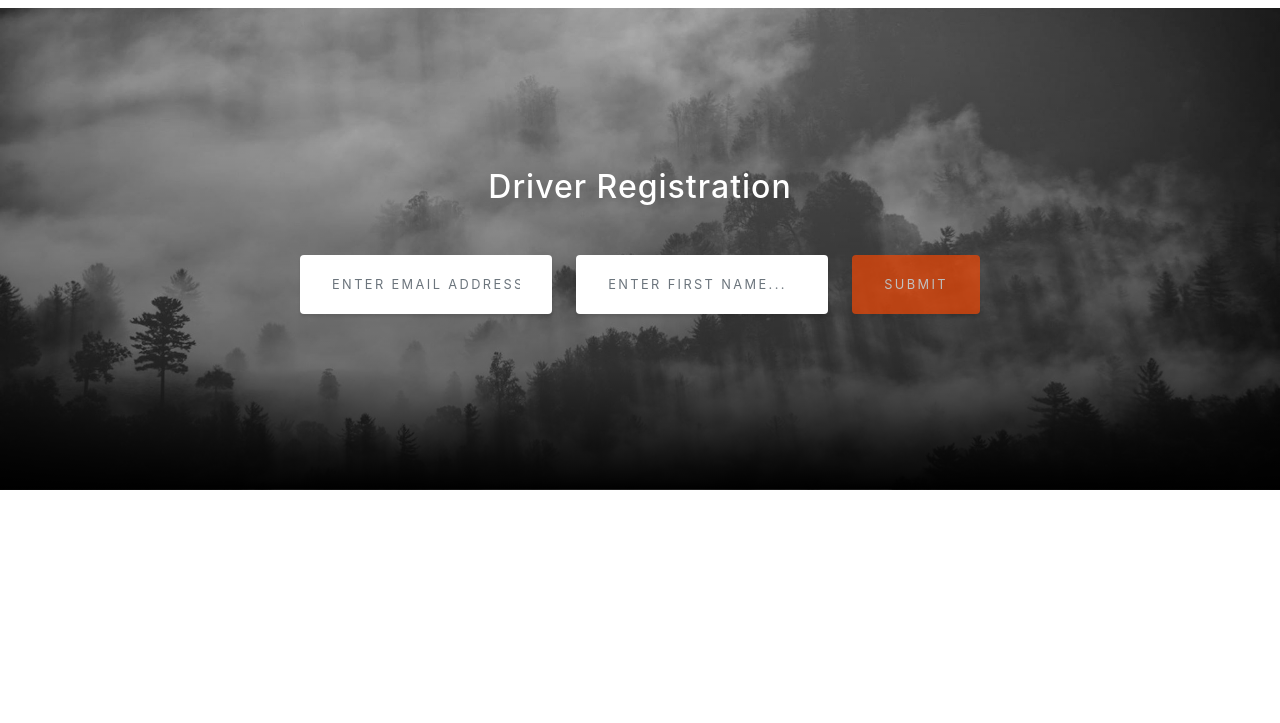
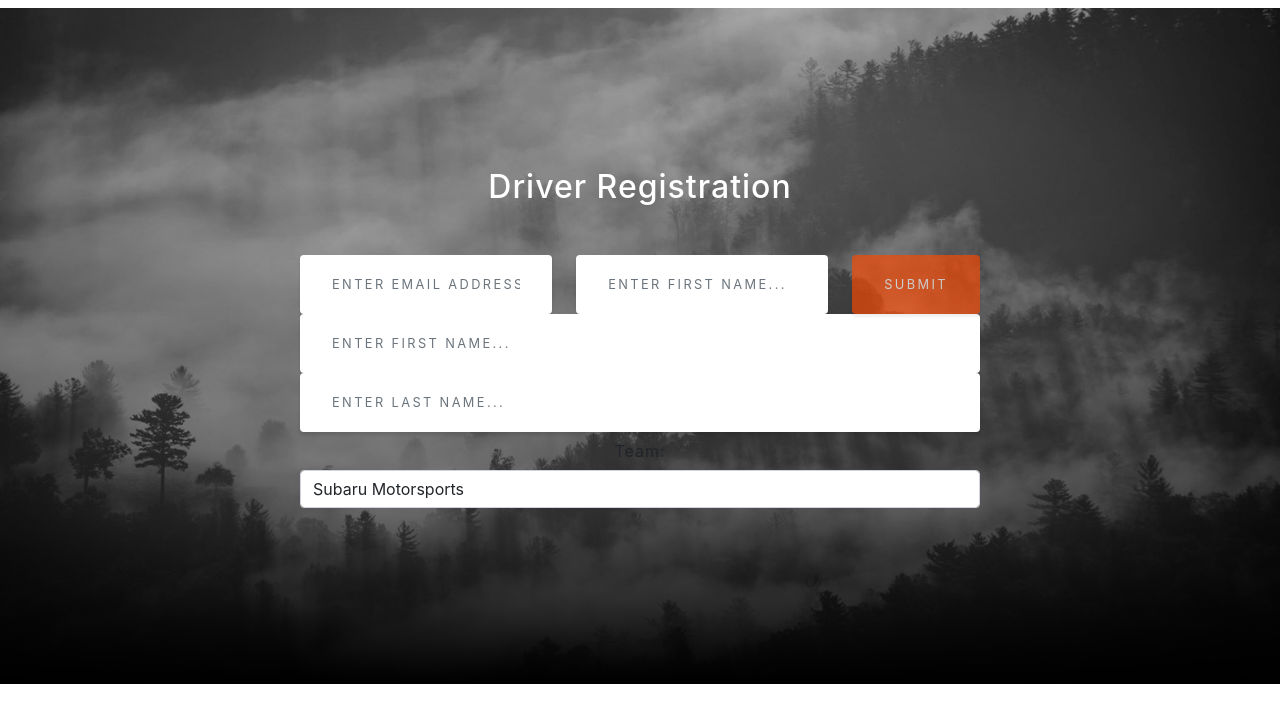
Before and after one commit to DylanSoares/kavalanddylan.ninja, a PHP site: page /RegisterAccount.php in a window 1280 px wide. Shown: the part 38-761 px from the top of the page. Run offline with PHP 8.4, Linux system fonts and the light colour scheme.

Commit message:
Added RegisterAccount.php, added forms. added CreateAccount.php added Stylesheet.css

```diff
--- a/RegisterAccount.php
+++ b/RegisterAccount.php
@@ -17,9 +17,30 @@
                     <!-- Email address input-->
                     <div class="row input-group-newsletter">
                         <div class="col"><input class="form-control" type="email" id="email" name="email" maxlength="50" required placeholder="Enter email address..." aria-label="Enter email address..."/></div>
-                        <br><br>
                         <div class="col"><input class="form-control" type="text" id="firstname" name="firstname" maxlength="25" required placeholder="Enter first name..." aria-label="Enter first name..."/></div>
                         <div class="col-auto"><button class="btn btn-primary disabled" id="submitButton" type="submit">Submit</button></div>
+                    </div>
+                    <!-- First name input-->
+                    <div class="row input-group-newsletter">
+                        <div class="col"><input class="form-control" type="text" id="firstname" name="firstname" maxlength="25" required placeholder="Enter first name..." aria-label="Enter first name..."/></div>
+                    </div>
+                    <!-- Last name input-->
+                    <div class="row input-group-newsletter">
+                        <div class="col"><input class="form-control" type="text" id="lastname" name="lastname" maxlength="25" required placeholder="Enter last name..." aria-label="Enter last name..."/></div>
+                    </div>
+                    <!-- Team input-->
+                    <div class="row input-group-newsletter">
+                        <div class="col">
+                            <label class="col-form-label" for="team">Team:</label>
+                            <select class="form-control" name="Team" id="team" required>
+                            <option value="subaru_motorsports">Subaru Motorsports</option>
+                            <option value="mitsubishi_ralliart">Mitsubishi Ralliart</option>
+                            <option value="toyota_gazoo_racing">Toyota Gazoo Racing</option>
+                            <option value="ford_world_rally_team">Ford World Rally Team</option>
+                            <option value="hyundai_motorsport">Hyundai Motorsport</option>
+                            <option value="citroen_world_rally_team">Citroën World Rally Team</option>
+                        </select>
+                       </div>
                     </div>
                 </form>
             </div>
```
